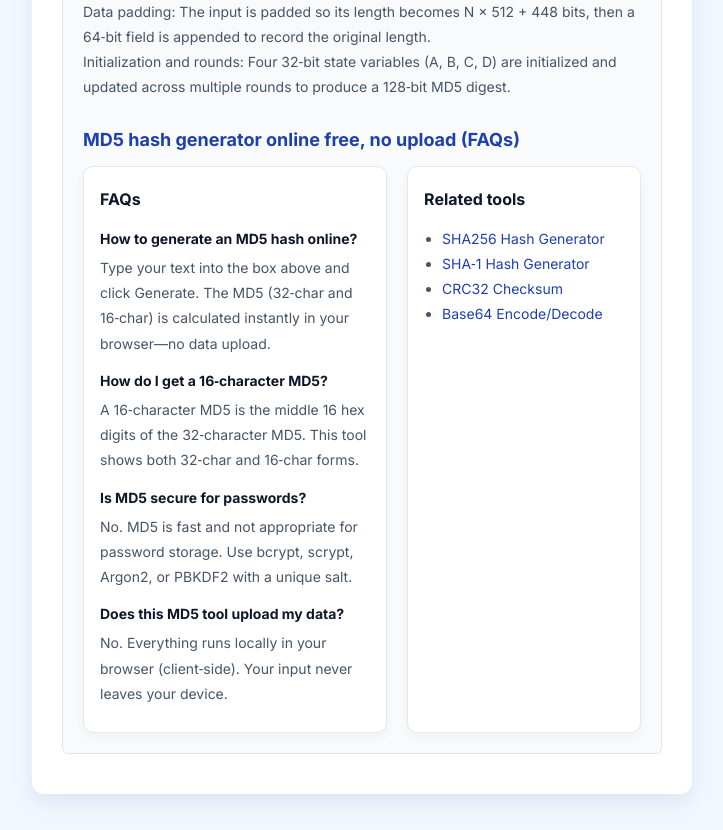
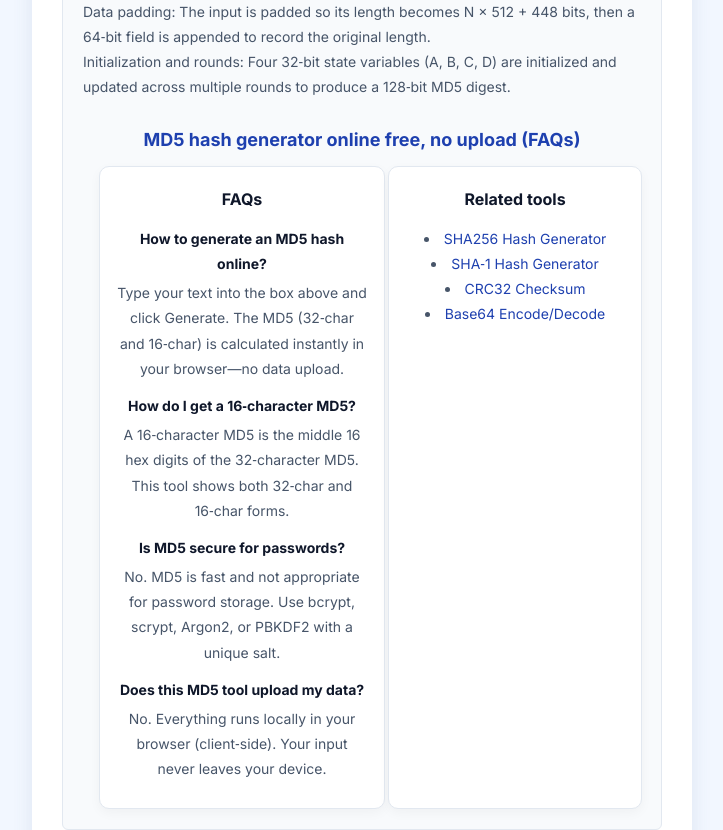
Before and after one commit to darren562/md5-tool, a Next.js app: page / in a window 1280 px wide. Shown: the part 1540-2370 px from the top of the page, without its empty margins (278-1001 px from the left). Built offline with nearby package versions, Linux system fonts and the light colour scheme.

Commit message:
update css

```diff
--- a/app/components/LongTailSEO.tsx
+++ b/app/components/LongTailSEO.tsx
@@ -34,10 +34,14 @@ export default function LongTailSEO({
       item: b.url,
     })),
   };
+  const hasRelated = !!relatedLinks?.length;
+  const gridClass = hasRelated
+    ? "ltseo__grid"
+    : "ltseo__grid ltseo__grid--single";
   return (
     <section className="ltseo">
       <h2 className="ltseo__title">{title}</h2>
-      <div className="ltseo__grid">
+      <div className={gridClass}>
         <div className="ltseo__col ltseo__col--faq">
           <h3 className="ltseo__subtitle">FAQs</h3>
           <dl className="ltseo__faq">
--- a/app/globals.css
+++ b/app/globals.css
@@ -478,16 +478,28 @@ textarea:focus {
 }
 
 /* LongTailSEO styles */
-.ltseo { margin-top: 24px; }
+.ltseo { margin: 24px auto 0; max-width: 960px; padding: 0 16px; }
 .ltseo__title {
   font-size: 18px;
   color: #1e40af;
   margin: 12px 0 14px;
+  text-align: center;
 }
 .ltseo__grid {
   display: grid;
   grid-template-columns: 1.3fr 1fr;
   gap: 20px;
+  justify-content: center; /* center the grid within the container */
+  justify-items: center;    /* center grid items within their tracks */
+}
+.ltseo__grid--single {
+  display: block;           /* disable grid when only one child */
+  text-align: center;       /* center contents */
+}
+.ltseo__grid--single .ltseo__col {
+  display: inline-block;    /* shrink to content width */
+  max-width: 720px;         /* readable width */
+  width: 100%;              /* but not exceed container */
 }
 .ltseo__col {
   background: #ffffff;
@@ -495,17 +507,26 @@ textarea:focus {
   border-radius: 10px;
   padding: 14px 16px;
   box-shadow: 0 4px 12px rgba(0,0,0,0.04);
+  width: 100%;
+}
+.ltseo__col--faq {
+  justify-self: center;   /* center within grid track */
+  width: auto;            /* override 100% so centering is visible */
+  max-width: 640px;       /* keep a readable width */
+  margin-left: auto;      /* ensure horizontal centering */
+  margin-right: auto;
 }
 .ltseo__subtitle {
   font-size: 16px;
   margin: 4px 0 12px;
   color: #0f172a;
+  text-align: center;
 }
-.ltseo__faq { margin: 0; }
+.ltseo__faq { margin: 0; text-align: center; }
 .ltseo__qa { margin: 0 0 12px; }
 .ltseo__q { font-weight: 700; color: #0f172a; }
 .ltseo__a { margin: 4px 0 0; color: #475569; }
-.ltseo__list { margin: 0; padding-left: 18px; }
+.ltseo__list { margin: 0; padding-left: 0; list-style-position: inside; text-align: center; }
 .ltseo__link { color: #1e40af; text-decoration: none; }
 .ltseo__link:hover { text-decoration: underline; }
 
```
